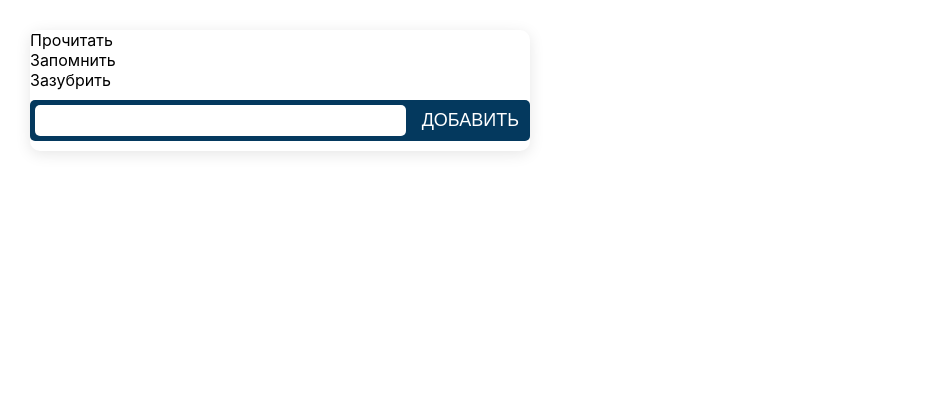
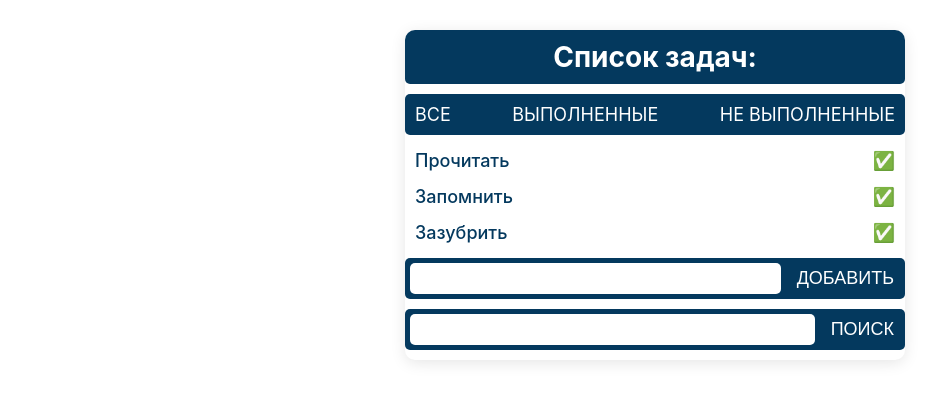
Before and after one commit to ArtemVoychenko/todo-list, a React (Create React App) app: page / in a window 1280 px wide. Shown: the top 402 px of the page, without its empty margins (0-938 px from the left). Built offline with nearby package versions, Linux system fonts and the light colour scheme.

Commit message:
add todo

```diff
--- a/src/components/input/input.js
+++ b/src/components/input/input.js
@@ -1,10 +1,10 @@
 import React, { useState } from 'react';
 
-const Input = ({ onPress }) => {
+const Input = ({ onPress, btnLabel }) => {
   const [value, setValue] = useState('');
 
   const onAddTaskPress = () => {
-    onAddPress(value);
+    onPress(value);
   };
 
   const handleKeyPress = (e) => {
@@ -12,16 +12,16 @@ const Input = ({ onPress }) => {
       onAddTaskPress();
       setValue('');
     }
-  }
+  };
 
   const onChange = (e) => {
     setValue(e.target.value)
-  }
+  };
 
   return (
     <div className="task-input">
       <input onKeyPress={handleKeyPress} onChange={onChange} value={value} />
-      <button onClick={onAddTaskPress}>Добавить</button>
+      <button onClick={onAddTaskPress}>{btnLabel}</button>
     </div>
   );
 };
--- a/src/containers/todoList/addTask.js
+++ /dev/null
@@ -1,29 +0,0 @@
-import React, { useState } from 'react';
-
-const AddTask = ({ onAddPress }) => {
-  const [value, setValue] = useState('');
-
-  const onAddTaskPress = () => {
-    onAddPress(value);
-  };
-
-  const handleKeyPress = (e) => {
-    if(e.key === 'Enter') {
-      onAddTaskPress();
-      setValue('');
-    }
-  }
-
-  const onChange = (e) => {
-    setValue(e.target.value)
-  }
-
-  return (
-    <div className="task-input">
-      <input onKeyPress={handleKeyPress} onChange={onChange} value={value} />
-      <button onClick={onAddTaskPress}>Добавить</button>
-    </div>
-  );
-};
-
-export default AddTask;
--- a/src/containers/todoList/taskItem.js
+++ b/src/containers/todoList/taskItem.js
@@ -1,11 +1,18 @@
 import React from 'react';
 
-const TaskItem = ({ task }) => {
-  console.log('task', task)
-  const { title, id, done } = task;
+const TaskItem = ({ task, deleteTask, doneTask }) => {
+  const { title, done } = task;
+  const className = 'task' + (task.done ? ' task-done' : '');
   return (
-    <div key={id.toString()}>
-      {title}
+    <div className={className}>
+      <p>{title}</p>
+      <div className="action-btn">
+        {done ? (
+          <p onClick={deleteTask}>&#10060;</p>
+        ) : (
+          <p onClick={doneTask}>&#9989;</p>
+        )}
+      </div>
     </div>
   );
 };
--- a/src/containers/todoList/tasksList.js
+++ b/src/containers/todoList/tasksList.js
@@ -1,11 +1,21 @@
 import React from 'react';
 import TaskItem from "./taskItem";
 
-const TaskList = ({ data }) => {
+const TaskList = ({ data, deleteTask, doneTask }) => {
   return (
     <div>
       {data.map(task => (
-        <TaskItem task={task} />
+        <TaskItem
+          task={task}
+          deleteTask={() => {
+            console.log('delete');
+            deleteTask(task.id);
+          }}
+          doneTask={() => {
+            console.log('delete');
+            doneTask(task.id)
+          }}
+        />
       ))}
     </div>
   );
--- a/src/containers/todoList/todoList.component.js
+++ b/src/containers/todoList/todoList.component.js
@@ -1,9 +1,14 @@
 import React, {useState} from 'react';
 import TaskList from "./tasksList";
-import AddTask from "./addTask";
+import Input from "../../components/input/input";
 
 const TodoListComponent = ({ tasksList }) => {
   const [tasks, setTask] = useState(tasksList);
+
+  const [filterType, setFilterType] = useState('all');
+
+  const [searchValue, setSearchValue] = useState('');
+
   const onAddPress = (newTaskTitle) => {
     const tempTasksList = [...tasks, {
       title: newTaskTitle,
@@ -13,12 +18,63 @@ const TodoListComponent = ({ tasksList }) => {
     setTask(tempTasksList);
   };
 
+  const onSearchPress = (value) => {
+    if (value === '') {
+      setFilterType('all');
+      setSearchValue('');
+    } else {
+      setFilterType('searched');
+      setSearchValue(value);
+    }
+  };
+
+  const getFilteredTasks = (type) => {
+    switch (type) {
+      case 'active':
+        return tasks.filter(task => task.done);
+      case 'done':
+        return tasks.filter(task => !task.done);
+      case 'searched':
+        return tasks.filter((item) => item.title.toLowerCase()
+          .includes(searchValue.toLowerCase()));
+     default:
+        return tasks;
+    }
+  };
+
+
+  const doneTask = (id) => {
+    const index = tasks.map(task => task.id).indexOf(id);
+    if (index !== -1){
+      const temp = [...tasks];
+      temp[index].done = true;
+      setTask(temp);
+    }
+  };
+
+  const deleteTask = (id) => {
+    const index = tasks.map(task => task.id).indexOf(id);
+
+    if (index !== -1){
+      const temp = [...tasks];
+      temp.splice(index,1);
+      setTask(temp);
+    }
+
+  };
+
+  const visibleTasks = filterType === 'all' ? tasks : getFilteredTasks(filterType);
   return (
-    <div>
-      <TaskList data={tasks} />
-      <AddTask
-        onAddPress={onAddPress}
-      />
+    <div className="todo">
+      <h1 className="top1">Список задач:</h1>
+      <div className="top">
+        <div onClick={() => setFilterType('all')}>Все</div>
+        <div onClick={() => setFilterType('active')}>Выполненные</div>
+        <div onClick={() => setFilterType('done')}>Не выполненные</div>
+      </div>
+      <TaskList data={visibleTasks} doneTask={doneTask} deleteTask={deleteTask} />
+      <Input onPress={onAddPress} btnLabel="Добавить" />
+      <Input onPress={onSearchPress} btnLabel="Поиск" />
     </div>
   );
 };
--- a/src/containers/todoList/todoList.container.js
+++ b/src/containers/todoList/todoList.container.js
@@ -1,11 +1,26 @@
-import React from 'react';
+import React, {useEffect, useState} from 'react';
 import TodoListComponent from './todoList.component';
 import { TASKS } from './constants';
 
 const TodoListContainer = () => {
+  const [isLoading, setIsLoading] = useState(false);
+
+  useEffect(() => {
+    setIsLoading(true);
+    setTimeout(() => {
+      setIsLoading(false);
+    }, 1000);
+  }, []);
+
+console.log('isLoading', isLoading);
+
   return (
     <div>
-      <TodoListComponent tasksList={TASKS} />
+      {isLoading ? (
+        <div className="loader"></div>
+      ) : (
+        <TodoListComponent tasksList={TASKS} />
+      )}
     </div>
   );
 };
--- a/src/index.css
+++ b/src/index.css
@@ -21,7 +21,7 @@ code {
   --text: #04395e;
 }
 
-.App {
+.todo {
   margin: 30px 0 0 30px;
   width: 500px;
   border-radius: 10px;
@@ -135,3 +135,30 @@ code {
   background-color: #04395e3d;
   border-radius: 5px;
 }
+
+.App {
+  display: flex;
+  align-items: center;
+  justify-content: center;
+}
+
+.loader {
+  border: 16px solid #f3f3f3;
+  border-radius: 50%;
+  border-top: 16px solid #3498db;
+  width: 120px;
+  height: 120px;
+  -webkit-animation: spin 2s linear infinite; /* Safari */
+  animation: spin 2s linear infinite;
+}
+
+/* Safari */
+@-webkit-keyframes spin {
+  0% { -webkit-transform: rotate(0deg); }
+  100% { -webkit-transform: rotate(360deg); }
+}
+
+@keyframes spin {
+  0% { transform: rotate(0deg); }
+  100% { transform: rotate(360deg); }
+}
```
Also changed, not shown: src/containers/todoList/searchTask.js (deleted, +0 -29 lines).
